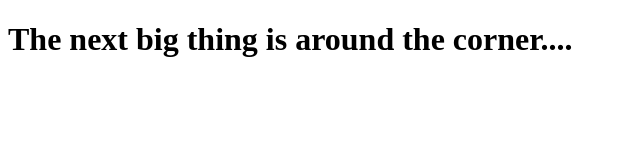
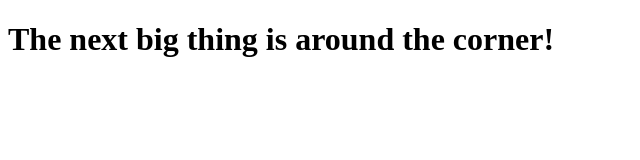
Before and after one commit to darianhuotari/distributed-microsite, a plain HTML site: page static/index.html in a window 1280 px wide. Shown: the full height of the page, 0-640 px from the left. Drawn offline with Linux system fonts and the light colour scheme.

Commit message:
update content test

```diff
--- a/static/index.html
+++ b/static/index.html
@@ -9,7 +9,7 @@
 
 <body>
   <main>
-    <h1>The next big thing is around the corner....</h1>
+    <h1>The next big thing is around the corner!</h1>
   </main>
 </body>
 
```
